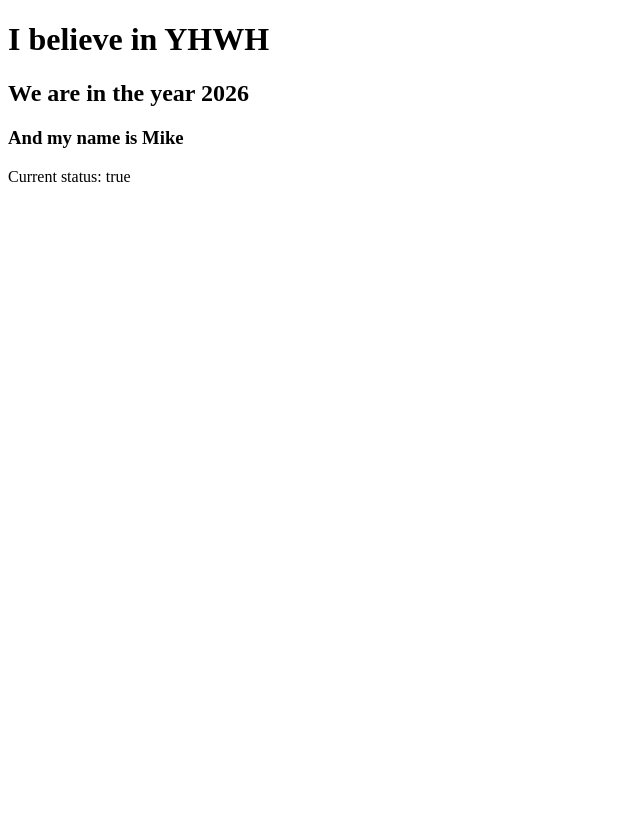
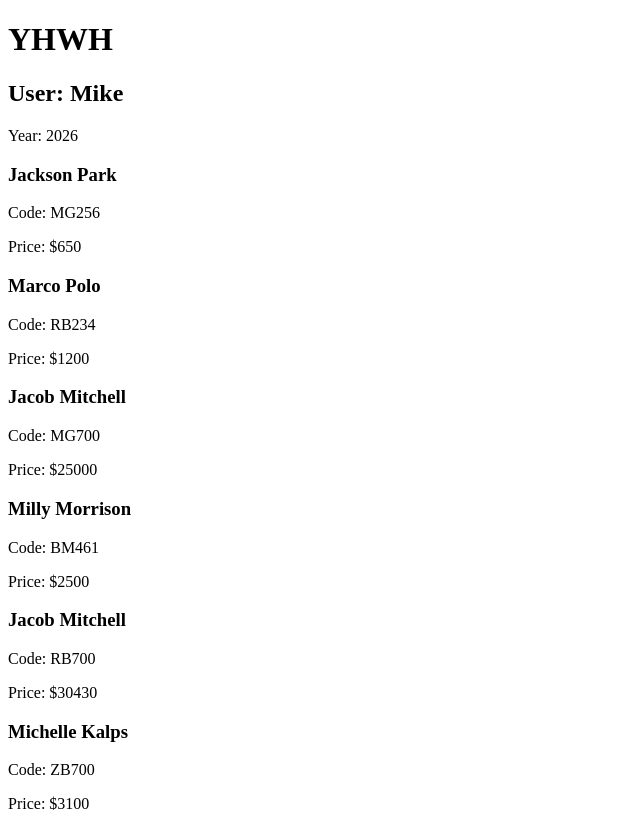
Before and after one commit to MikeOpima/MikeOlearningAngular, an Angular app: page / in a window 1280 px wide. Shown: the whole page, without its empty margins (0-640 px from the left). Before the commit the page ends 800 px from the top, so only its background shows below. Built offline with nearby package versions, Linux system fonts and the light colour scheme.

Commit message:
create an array in app.ts

```diff
--- a/src/app/app.html
+++ b/src/app/app.html
@@ -1,5 +1,45 @@
-<!-- app.html-->
-<h1>I believe in {{GOD}}</h1>
-<h2>We are in the year {{currentYear}} </h2>
-<h3>And my name is {{fName}}</h3>
-<p>Current status: {{isLoggedIn}}</p>
+<h1>{{ GOD }}</h1>
+<h2>User: {{fName}}</h2>
+<p>Year: {{ currentYear }}</p>
+
+<!-- fund 1-->
+<div>
+  <h3>{{ fundedProjects[0].fundName }}</h3>
+  <p>Code: {{ fundedProjects[0].fundCode }}</p>
+  <p>Price: ${{ fundedProjects[0].startPrice }}</p>
+</div>
+
+<!-- fund 1-->
+<div>
+  <h3>{{ fundedProjects[1].fundName }}</h3>
+  <p>Code: {{ fundedProjects[1].fundCode }}</p>
+  <p>Price: ${{ fundedProjects[1].startPrice }}</p>
+</div>
+
+<!-- fund 1-->
+<div>
+  <h3>{{ fundedProjects[2].fundName }}</h3>
+  <p>Code: {{ fundedProjects[2].fundCode }}</p>
+  <p>Price: ${{ fundedProjects[2].startPrice }}</p>
+</div>
+
+<!-- fund 1-->
+<div>
+  <h3>{{ fundedProjects[3].fundName }}</h3>
+  <p>Code: {{ fundedProjects[3].fundCode }}</p>
+  <p>Price: ${{ fundedProjects[3].startPrice }}</p>
+</div>
+
+<!-- fund 1-->
+<div>
+  <h3>{{ fundedProjects[4].fundName }}</h3>
+  <p>Code: {{ fundedProjects[4].fundCode }}</p>
+  <p>Price: ${{ fundedProjects[4].startPrice }}</p>
+</div>
+
+<!-- fund 1-->
+<div>
+  <h3>{{ fundedProjects[5].fundName }}</h3>
+  <p>Code: {{ fundedProjects[5].fundCode }}</p>
+  <p>Price: ${{ fundedProjects[5].startPrice }}</p>
+</div>
--- a/src/app/app.ts
+++ b/src/app/app.ts
@@ -2,12 +2,16 @@ import { Component, signal } from '@angular/core';
 // @ts-ignore
 import { RouterOutlet } from "@angular/router";
 import {MyData} from './Interfaces/fund-project';
+import {DecimalPipe} from '@angular/common';
 
 // @ts-ignore
 @Component({
   selector: 'app-root',
   templateUrl: './app.html',
   standalone: true,
+  imports: [
+    DecimalPipe
+  ],
   styleUrl: './app.css'
 })
 export class App {
```
